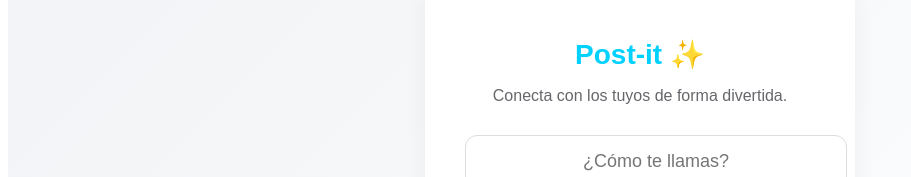
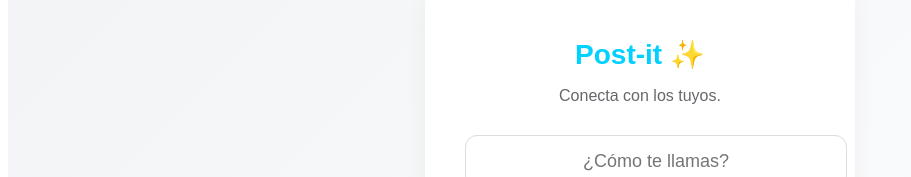
Before and after one commit to aitorgabarri/post-it-app, a Next.js app: page /login in a window 1280 px wide. Shown: the part 290-467 px from the top of the page, without its empty margins (0-911 px from the left). Built offline with nearby package versions, Linux system fonts and the light colour scheme.

Commit message:
Ahora sí guardado sin .html

```diff
--- a/pages/login.tsx
+++ b/pages/login.tsx
@@ -7,11 +7,12 @@
   const router = useRouter();
 
   useEffect(() => {
+    // ✅ Oculta el splash screen al cargar
     const hideSplash = async () => {
       try {
         await SplashScreen.hide();
       } catch (e) {
-        console.log("Splash no listo en web");
+        console.log("Splash no listo");
       }
     };
     hideSplash();
@@ -19,9 +20,13 @@
 
   const handleLogin = () => {
     if (name.length < 2) return alert("¡Escribe tu nombre, bro!");
+
+    // Guardamos el nombre en el navegador/móvil
     localStorage.setItem('userName', name);
-    // ✅ Ruta fija para entrar a la Home en Capacitor
-    router.push('/index.html');
+
+    // ✅ SOLUCIÓN AL 404:
+    // En Next.js usamos '/' para ir al index, NUNCA '.html'
+    router.push('/');
   };
 
   return (
@@ -45,7 +50,7 @@
         width: '100%'
       }}>
         <h1 style={{ fontSize: '28px', color: '#00d1ff', marginBottom: '10px' }}>Post-it ✨</h1>
-        <p style={{ color: '#65676b', marginBottom: '30px' }}>Conecta con los tuyos de forma divertida.</p>
+        <p style={{ color: '#65676b', marginBottom: '30px' }}>Conecta con los tuyos.</p>
 
         <input
           type="text"
@@ -75,7 +80,6 @@
             color: '#fff',
             fontWeight: 'bold',
             fontSize: '16px',
-            cursor: 'pointer',
             boxShadow: '0 4px 12px rgba(0,209,255,0.3)'
           }}
         >
```
